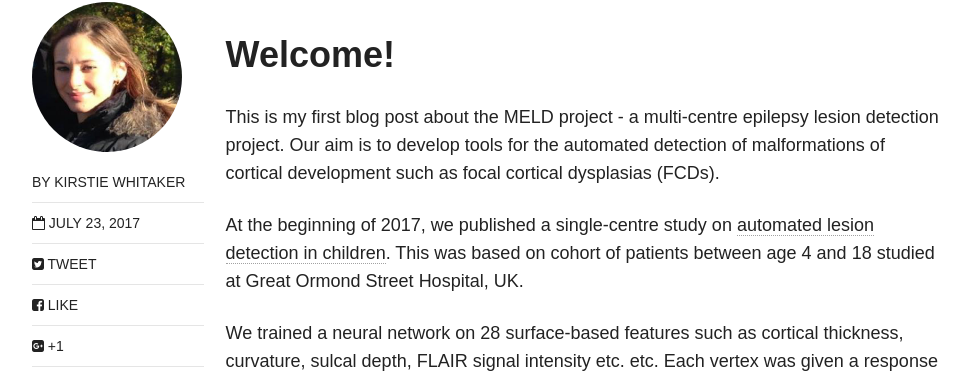
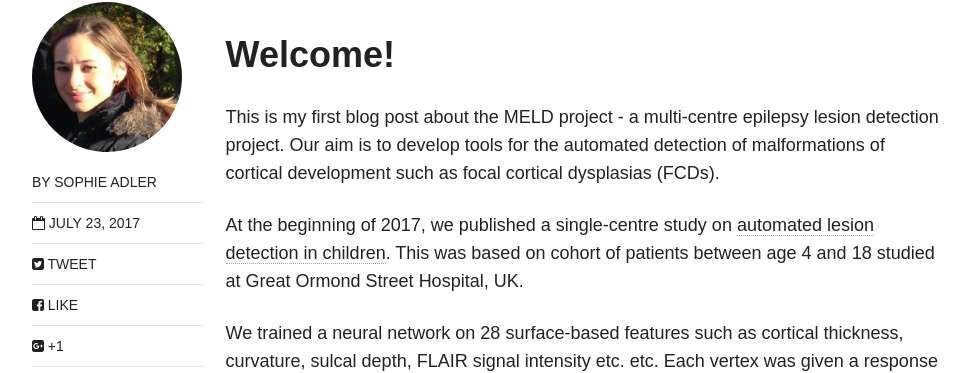
Before and after one commit to MELDProject/MELDProject.github.io, a Jekyll site: the page built from _posts/blog/2017-07-23-Welcome.md, in a window 1280 px wide. Shown: the part 570-943 px from the top of the page, without its empty margins (154-1123 px from the left). Built offline with Jekyll 4.4.1, drawn with Linux system fonts in a browser that asks for light colours; nearby versions of some CDN libraries; emoji names are drawn with the system emoji font.

Commit message:
adding files

```diff
--- a/_data/authors.yml
+++ b/_data/authors.yml
@@ -1,7 +1,7 @@
 # Authors
 
 sophie_adler:
-  name: Kirstie Whitaker
+  name: Sophie Adler
   email: sophie.adler.13@ucl.ac.uk
   bio: "MBPhD student at University College London, interested in epilepsy, brain development, open science and machine learning."
   avatar: SA_avatar.jpg
```
